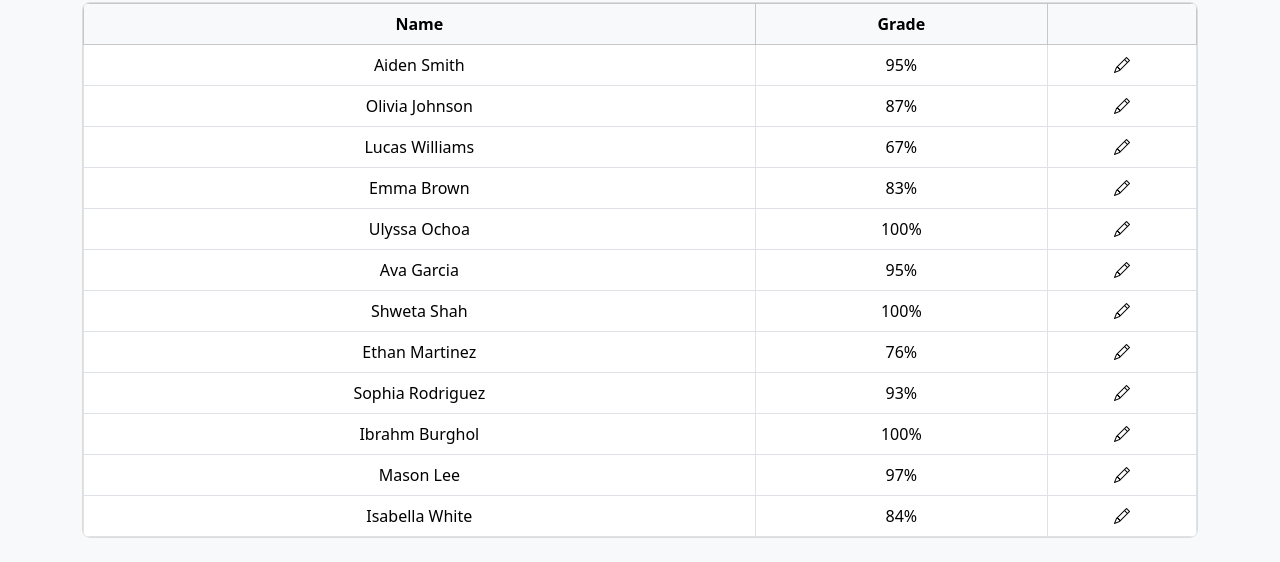
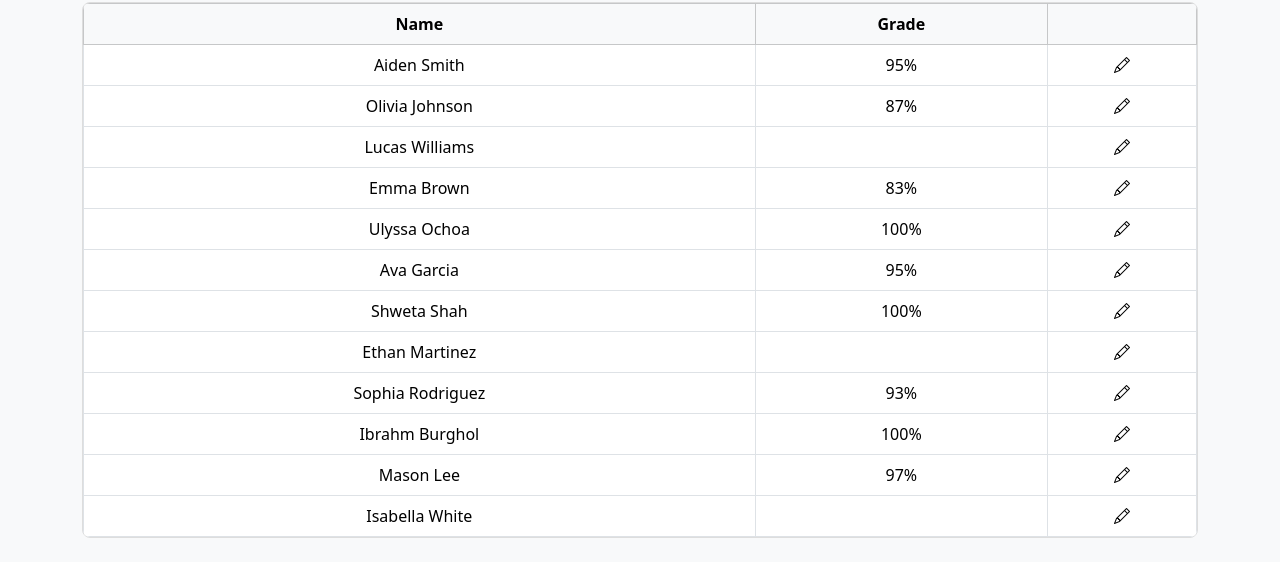
Before and after one commit to ibrahmbu/ClassBridge, a plain HTML site: page grades.html in a window 1280 px wide. Shown: the part 174-736 px from the top of the page. Drawn offline with nearby package versions, Linux system fonts and the light colour scheme.

Commit message:
Add files via upload

```diff
--- a/grades.html
+++ b/grades.html
@@ -92,7 +92,7 @@
             </tr>
             <tr>
               <td>Lucas Williams</td>
-              <td class="grade-cell">67%</td>
+              <td class="grade-cell"></td>
               <td>
                 <i class="bi bi-pencil edit-icon" onclick="editGrade(this)"></i>
               </td>
@@ -127,7 +127,7 @@
             </tr>
             <tr>
               <td>Ethan Martinez</td>
-              <td class="grade-cell">76%</td>
+              <td class="grade-cell"></td>
               <td>
                 <i class="bi bi-pencil edit-icon" onclick="editGrade(this)"></i>
               </td>
@@ -155,7 +155,7 @@
             </tr>
             <tr>
               <td>Isabella White</td>
-              <td class="grade-cell">84%</td>
+              <td class="grade-cell"></td>
               <td>
                 <i class="bi bi-pencil edit-icon" onclick="editGrade(this)"></i>
               </td>
```
